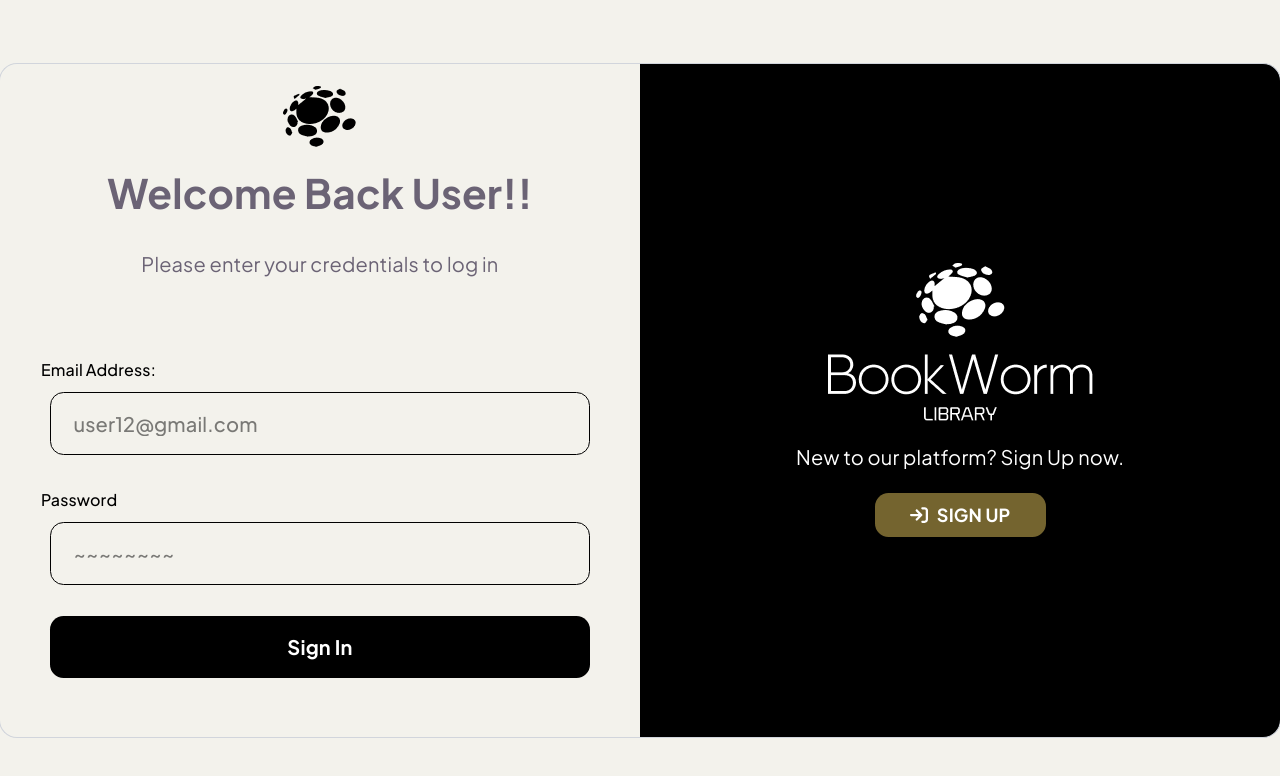
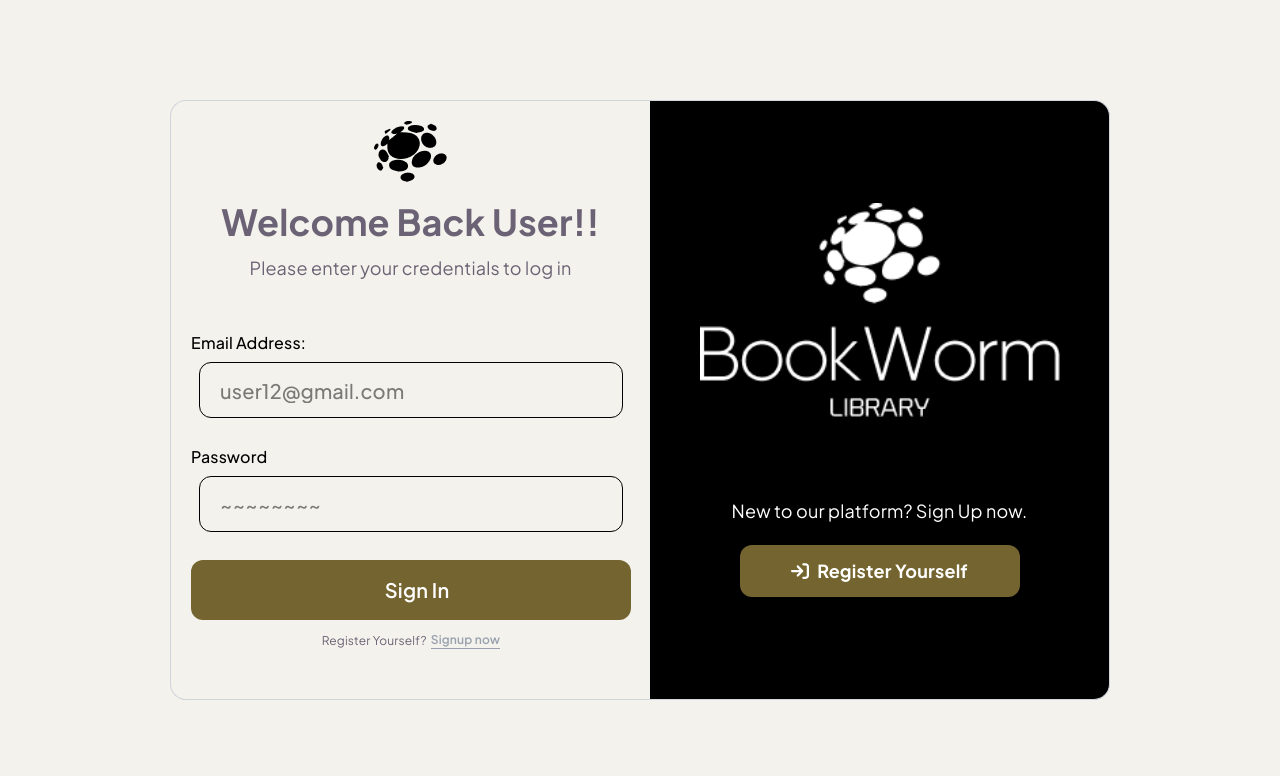
Before and after one commit to darshansangani-glitch/bookstore-web, a React (Vite) app: page /login in a window 1280 px wide. Shown: the top 776 px of the page. Built offline with nearby package versions, Linux system fonts and the light colour scheme; no server answers; a web font is replaced by a local one.

Commit message:
Fix: Add responsive UI and The loading state also add an error state

```diff
--- a/package.json
+++ b/package.json
@@ -47,6 +47,7 @@
     "eslint-plugin-react-hooks": "^7.0.1",
     "eslint-plugin-react-refresh": "^0.5.2",
     "globals": "^17.4.0",
+    "prettier": "3.8.3",
     "typescript": "^6.0.3",
     "typescript-eslint": "^8.56.1",
     "vite": "^8.0.0"
--- a/src/components/Loading.tsx
+++ b/src/components/Loading.tsx
@@ -1,9 +1,22 @@
 import { ClipLoader } from "react-spinners";
 
-export default function ClipLoading() {
+export default function ClipLoading({
+  color,
+  size,
+}: {
+  color?: string;
+  size?: number;
+}) {
+  const override = {
+    borderWidth: "3px", // Increase this value to make the line thicker
+  };
   return (
-    <div className="w-full  h-[90vh] flex items-center justify-center relative ">
-      <ClipLoader size={30} color="#686769" />
+    <div className="w-full  h-full  flex items-center justify-center relative ">
+      <ClipLoader
+        size={size ? size : 30}
+        cssOverride={override}
+        color={color ? color : "#686769"}
+      />
     </div>
   );
 }
--- a/src/index.css
+++ b/src/index.css
@@ -11,11 +11,12 @@
   --shadow:
     rgba(0, 0, 0, 0.1) 0 10px 15px -3px, rgba(0, 0, 0, 0.05) 0 4px 6px -2px;
 
-  --sans: system-ui, 'Segoe UI', Roboto, sans-serif;
-  --heading: system-ui, 'Segoe UI', Roboto, sans-serif;
+  --sans: system-ui, "Segoe UI", Roboto, sans-serif;
+  --heading: system-ui, "Segoe UI", Roboto, sans-serif;
   --mono: ui-monospace, Consolas, monospace;
+  --spacing: 4px;
 
-  font: 18px/145% var(--sans);
+  font: 16px/145% var(--sans);
   letter-spacing: 0.18px;
   color-scheme: light dark;
   color: var(--text);
--- a/src/pages/Login.tsx
+++ b/src/pages/Login.tsx
@@ -6,6 +6,7 @@ import { useNavigate } from "react-router-dom";
 import { useAppDispatch } from "../redux/hooks";
 import { login } from "../redux/features/slice/authSlice";
 import { MdErrorOutline } from "react-icons/md";
+import ClipLoading from "../components/Loading";
 
 export default function Login() {
   const [email, setEmail] = useState("");
@@ -13,9 +14,11 @@ export default function Login() {
   const [error, setError] = useState("");
   const navigate = useNavigate();
   const dispatch = useAppDispatch();
+  const [loading, setLoading] = useState(false);
 
   const handleLogin = async () => {
     const url = `${import.meta.env.VITE_API_URL}/user/login`;
+    setLoading(true);
     try {
       const response = await fetch(url, {
         method: "POST",
@@ -26,45 +29,44 @@ export default function Login() {
         body: JSON.stringify({ email, password }),
       });
       const result = await response.json();
+      setTimeout(() => {
         if (!response.ok) {
           setError(result.message || "Invalid Credentials");
-      } else {
-        if (!result.data?.token || !result.data?.user) {
-          setError("Invalid server response. Please try again.");
-          return;
+          setLoading(false);
         }
         dispatch(login({ token: result.data.token, user: result.data.user }));
+        setLoading(false);
         navigate("/home");
-      }
+      }, 2000);
     } catch (error) {
       console.error("Login error:", error);
+      setLoading(false);
       throw error;
     }
   };
 
   return (
-    <div className="w-full h-screen flex items-center justify-center p-4">
-      <div className="flex 2xl:w-355 lg:w-285 items-center h-screen justify-center">
-        <div className="w-170 p-5 flex flex-col h-150 justify-center items-center gap-5 font-plus border border-gray-300 rounded-tl-2xl rounded-bl-2xl border-r-0">
+    <div className="w-full h-screen flex items-center justify-center font-plus">
+      <div className="flex 2xl:w-285 lg:w-235 w-full items-center justify-center">
+        <div className="2xl:w-170 lg:w-120 p-5 h-150 flex flex-col justify-center items-center gap-5 lg:rounded-r-none  border border-gray-300 lg:rounded-tl-2xl lg:rounded-bl-2xl rounded-2xl lg:border-r-0">
           <img src={darkLogo} alt="Logo" />
-          <h1 className="text-4xl font-bold mb-3">Welcome Back User!!</h1>
-          <p className="text-[20px] mb-5 ">
+          <div className="flex flex-col justify-center items-center">
+            <h1 className="sm:text-4xl text-3xl font-bold mb-3">
+              Welcome Back User!!
+            </h1>
+            <p className="sm:text-lg text-sm ">
               Please enter your credentials to log in
             </p>
-          {error && (
-            <span className="text-red-500 w-120 flex items-center text-[20px] gap-2">
-              <MdErrorOutline />
-              {error}
-            </span>
-          )}
+          </div>
+
           <form
-            className="w-full flex flex-col gap-3 justify-center items-center"
+            className="lg:w-110 w-full flex flex-col gap-3 justify-center items-center"
             onSubmit={(e) => e.preventDefault()}
           >
-            <label htmlFor="email" className="text-[20px]">
+            <label htmlFor="email" className="w-full text-xl">
               Email Address:
               <input
-                className="w-120 text-[20px] h-14 px-5 flex items-center justify-center rounded-xl border m-2 mb-4 "
+                className="sm:text-xl text-lg h-14 px-5 flex items-center justify-center rounded-xl border m-2 mb-4 focus:outline-[#74642F] focus:ring-1 "
                 type="email"
                 name="email"
                 id="email"
@@ -72,10 +74,10 @@ export default function Login() {
                 onChange={(e) => setEmail(e.target.value)}
               />
             </label>
-            <label htmlFor="password" className="text-[20px]">
+            <label htmlFor="password" className="w-full text-xl">
               Password
               <input
-                className="w-120 text-[20px] h-14 px-5 flex items-center  rounded-xl border m-2 mb-4 "
+                className="sm:text-xl text-lg h-14 px-5 flex items-center  rounded-xl border m-2 mb-4 focus:outline-[#74642F] focus:ring-1  "
                 type="password"
                 name="password"
                 id="password"
@@ -83,28 +85,46 @@ export default function Login() {
                 onChange={(e) => setPassword(e.target.value)}
               />
             </label>
+            {error && (
+              <span className="text-red-500 2xl:w-120 lg:w-110 flex items-center px-5 text-lg gap-2">
+                <MdErrorOutline />
+                {error}
+              </span>
+            )}
             <button
-              className="bg-black text-[20px] py-4 w-120 text-white  px-4 rounded-xl hover:bg-[#74642F] font-bold focus:outline-none focus:ring-2 focus:ring-blue-500  "
+              className="bg-[#74642F] flex items-center justify-center text-xl py-4 gap-3 w-full text-white rounded-xl hover:bg-[#917311] font-semibold transition delay-50 duration-200 ease-in-out hover:-translate-y-1 hover:scale-101"
               type="button"
               onClick={handleLogin}
             >
+              <span>
+                {loading ? <ClipLoading color="white" size={20} /> : null}
+              </span>
               Sign In
             </button>
+            <span className="text-xs flex gap-1 items-center">
+              Register Yourself?
+              <button
+                className="border-b font-semibold font-plus border-gray-400 text-gray-400 hover:border-gray-700 hover:text-gray-700"
+                onClick={() => navigate("/signup")}
+              >
+                Signup now
+              </button>
+            </span>
           </form>
         </div>
-        <div className="w-170 p-5 flex flex-col h-150 justify-center items-center gap-5 font-plus border border-gray-300 rounded-br-2xl rounded-tr-2xl border-l-0 bg-black text-white">
-          <img src={groupImg} alt="BookWorm Logo" />
-          <h4 className="text-[20px] ">
-            New to our platform? Sign Up now.
-          </h4>
+        <div className="2xl:w-170 lg:w-120 hidden lg:flex flex-col h-150 justify-center items-center space-y-20 font-plus border border-gray-300 rounded-br-2xl rounded-tr-2xl border-l-0 bg-black text-white">
+          <img src={groupImg} alt="BookWorm Logo" className="w-90" />
+          <div className="flex flex-col justify-center items-center gap-5">
+            <h4 className=" text-lg">New to our platform? Sign Up now.</h4>
             <button
-            className="flex justify-center gap-2 items-center border-0 hover:bg-white hover:text-black text-[18px] font-bold w-38 h-12.45 p-2 text-white bg-[#74642F] rounded-xl "
+              className="flex justify-center gap-2 items-center border-0 hover:bg-[#917311] text-lg font-bold w-70 h-12.45 py-3 text-white bg-[#74642F] rounded-xl  transition delay-50 duration-200 ease-in-out hover:-translate-y-1 hover:scale-101 "
               type="button"
               onClick={() => navigate("/signup")}
             >
               <FaArrowRightToBracket />
-            <span>SIGN UP</span>
+              <span>Register Yourself</span>
             </button>
+          </div>
         </div>
       </div>
     </div>
```
Also changed, not shown: 2 other files (tests, documents, lock files or other folders). Lines whose indentation alone changed are shown as unchanged.
